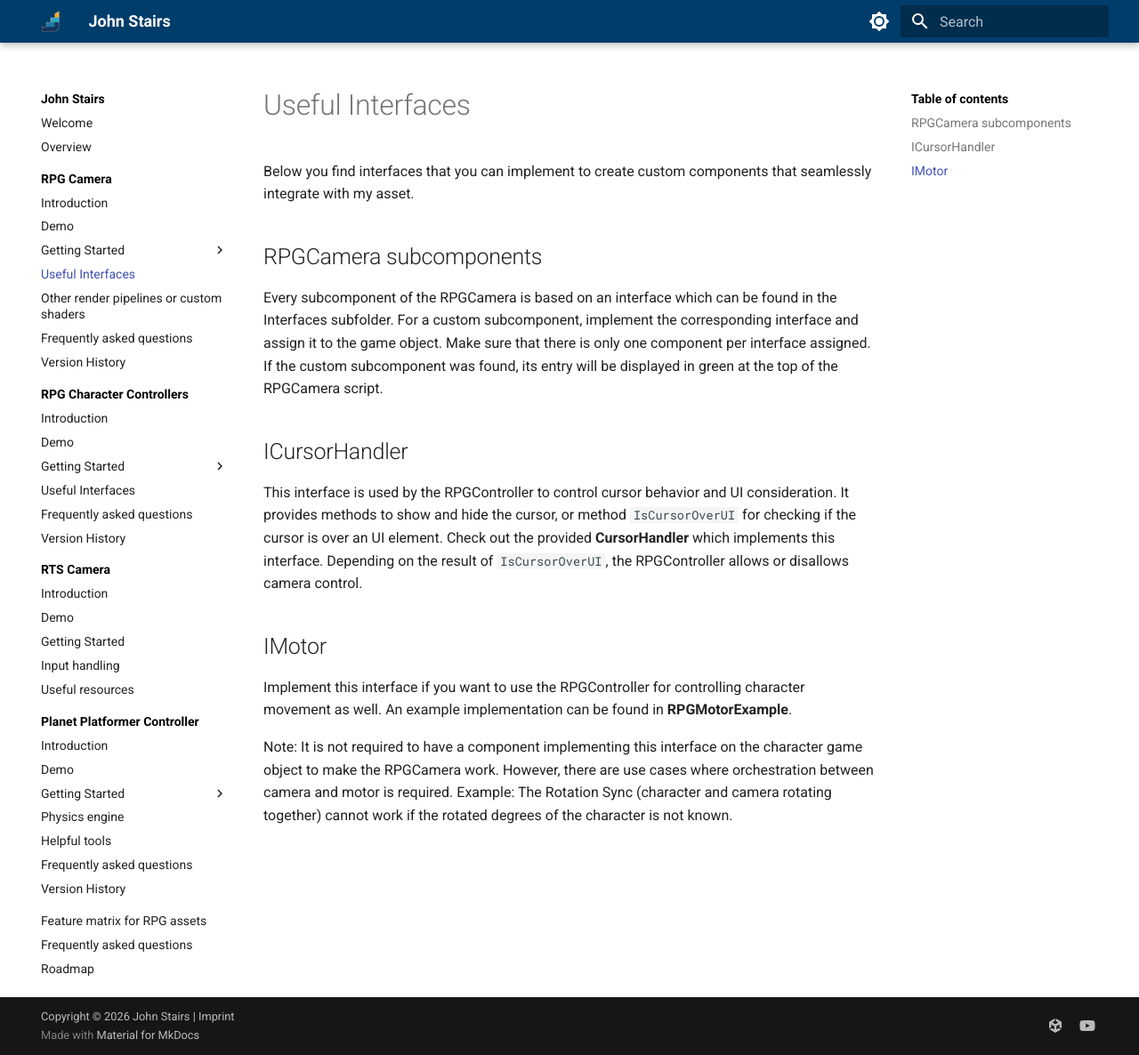
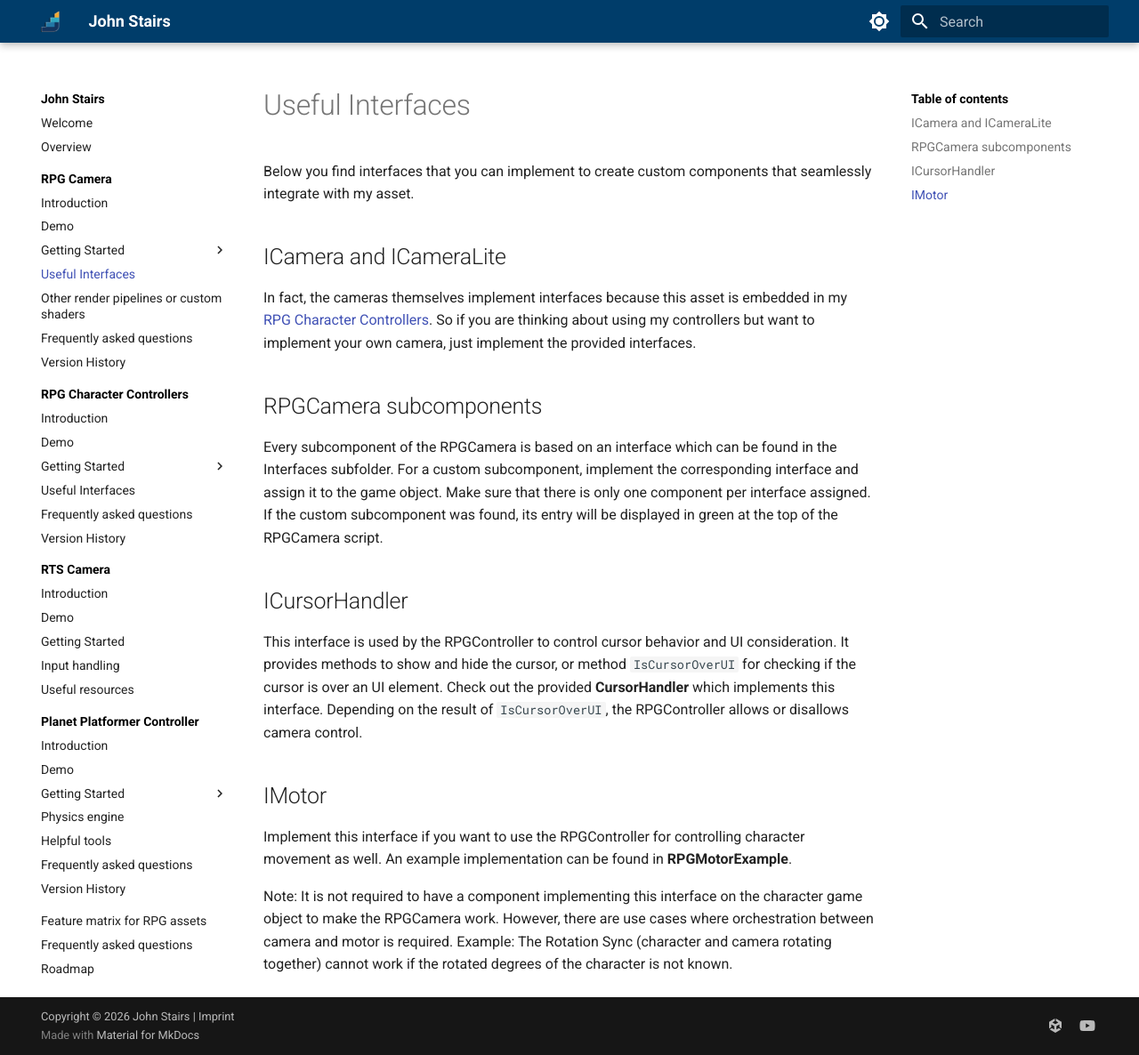
Before and after one commit to john-stairs/documentation, an MkDocs documentation site: the page built from docs/rpg-camera/useful-interfaces.md, in a window 1280 px wide and 1186 px high. Shown: the whole window at 89% size. Built offline with MkDocs 1.6.1 and Material for MkDocs 9.7.7, drawn with Linux system fonts in a browser that asks for light colours.

Commit message:
Adds ICamera and ICameraLite to RPGCamera interfaces docu

```diff
--- a/docs/rpg-camera/useful-interfaces.md
+++ b/docs/rpg-camera/useful-interfaces.md
@@ -1,6 +1,10 @@
 # Useful Interfaces
 
 Below you find interfaces that you can implement to create custom components that seamlessly integrate with my asset.
+
+## ICamera and ICameraLite
+
+In fact, the cameras themselves implement interfaces because this asset is embedded in my [RPG Character Controllers](../rpg-character-controllers/introduction.md). So if you are thinking about using my controllers but want to implement your own camera, just implement the provided interfaces.
 
 ## RPGCamera subcomponents
 
```
